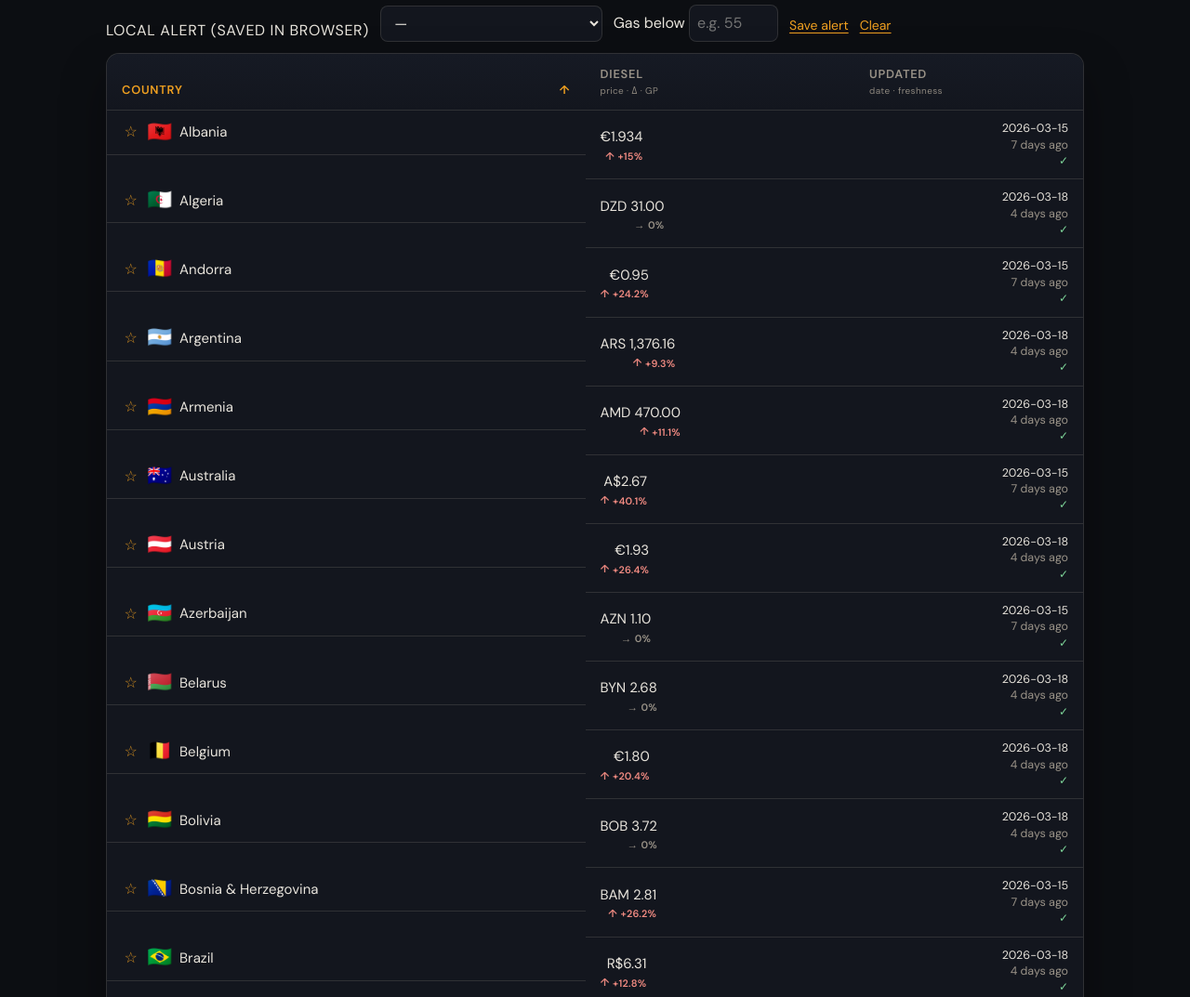
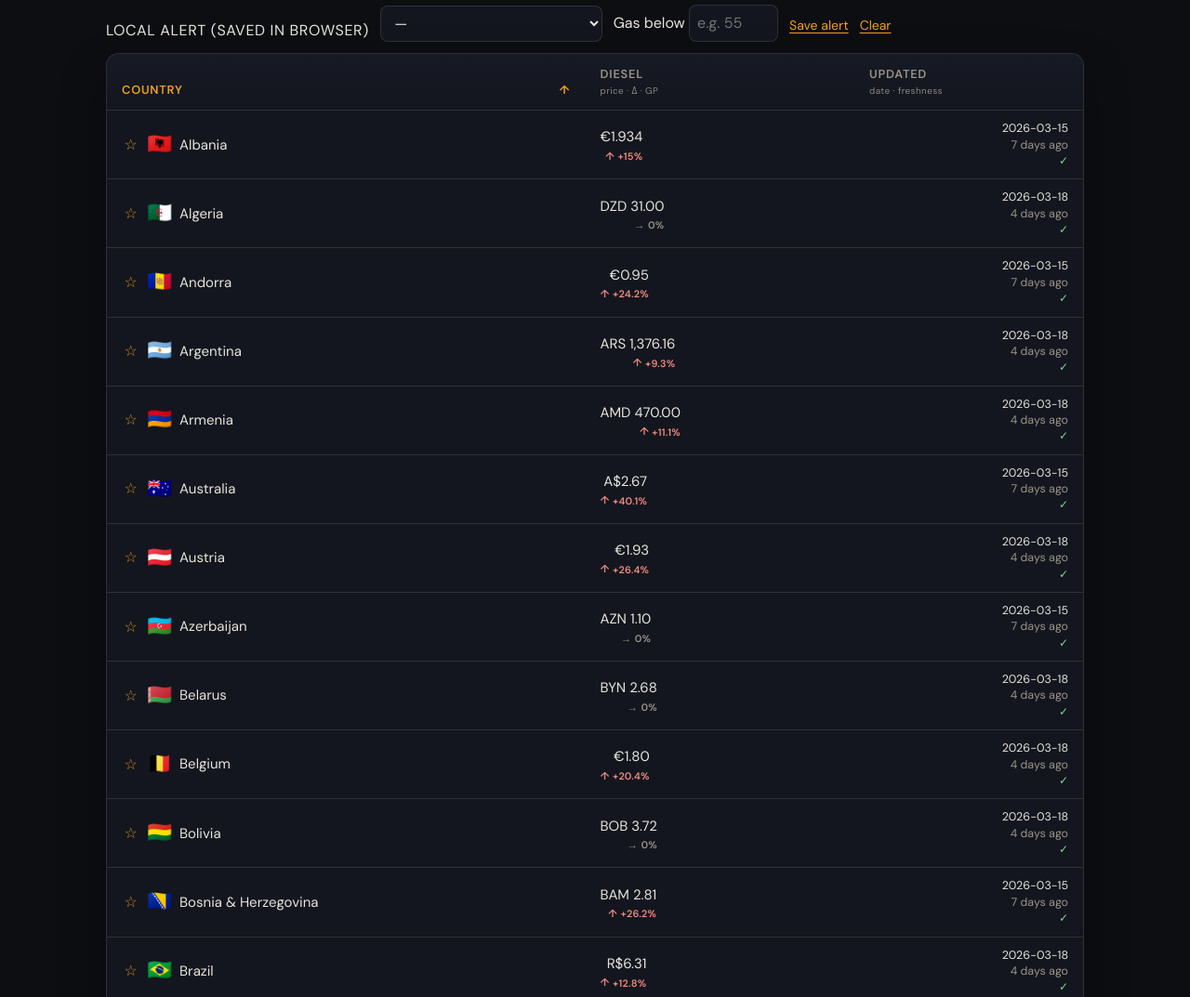
Before and after one commit to jovylle/gas, a website: page index.html in a window 1280 px wide. Shown: the part 1720-2793 px from the top of the page at 93% size. Drawn offline with nearby package versions, Linux system fonts and the light colour scheme; no server answers.

Commit message:
Fix table row borders: move flex layout off td.country-cell
display:flex on table cells breaks border-collapse row lines; wrap
country content in .country-cell-inner for the same layout.

```diff
--- a/app.js
+++ b/app.js
@@ -358,9 +358,11 @@ function render() {
     tr.dataset.code = r.country_code;
     tr.innerHTML = `
       <td class="country-cell">
-        <button type="button" class="fav-star" data-code="${escapeHtml(r.country_code)}" aria-label="Toggle favorite for ${escapeHtml(r.country)}" aria-pressed="${isFav}">${star}</button>
-        <span class="country-flag" aria-hidden="true">${escapeHtml(flag)}</span>
-        <span class="country-name">${escapeHtml(r.country)}</span>
+        <div class="country-cell-inner">
+          <button type="button" class="fav-star" data-code="${escapeHtml(r.country_code)}" aria-label="Toggle favorite for ${escapeHtml(r.country)}" aria-pressed="${isFav}">${star}</button>
+          <span class="country-flag" aria-hidden="true">${escapeHtml(flag)}</span>
+          <span class="country-name">${escapeHtml(r.country)}</span>
+        </div>
       </td>
       <td class="num col-gas">${priceCellHtml(r.gasoline, r.currency, w?.gasoline_pct, r.country_code, "gasoline")}</td>
       <td class="num col-die">${priceCellHtml(r.diesel, r.currency, w?.diesel_pct, r.country_code, "diesel")}</td>
--- a/styles.css
+++ b/styles.css
@@ -569,10 +569,16 @@ tbody tr:last-child td {
   font-feature-settings: "tnum" 1;
 }
 
+/* Keep td as table-cell — flex on td breaks row borders / alignment in many engines */
 .country-cell {
+  vertical-align: middle;
+}
+
+.country-cell-inner {
   display: flex;
   align-items: center;
   gap: 0.5rem;
+  min-width: 0;
 }
 
 .country-flag {
```
